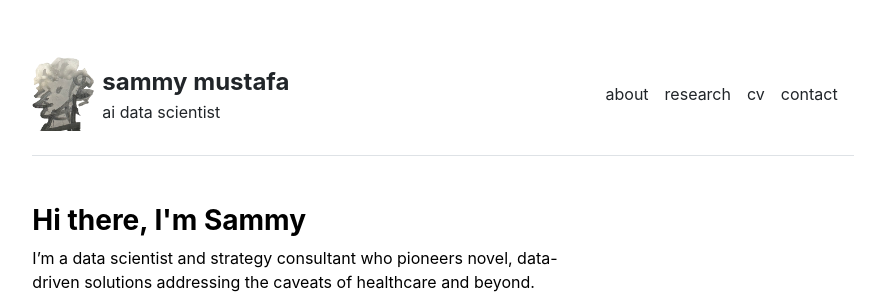
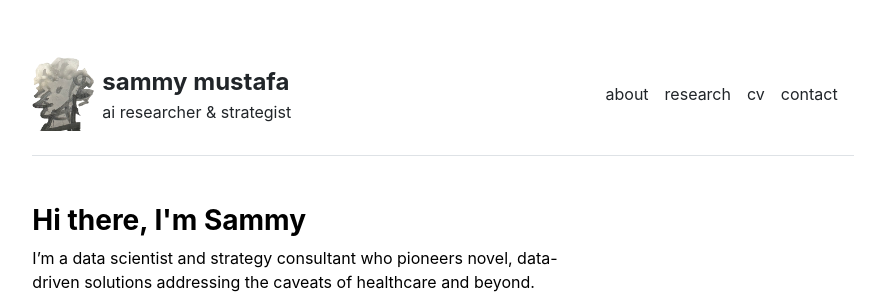
Before and after one commit to sammymustafa/sammymustafa.github.io, a Jekyll site: the page built from index.md, in a window 1280 px wide. Shown: the top 295 px of the page, without its empty margins (197-1082 px from the left). Built offline with Jekyll 4.4.1, drawn with Linux system fonts in a browser that asks for light colours.

Commit message:
Update _config.yml
updated website url

```diff
--- a/_config.yml
+++ b/_config.yml
@@ -1,6 +1,6 @@
-url: https://sammymustafa.github.io # the base hostname & protocol for your site, e.g. http://example.com
-baseurl: # the subpath of your site, e.g. /blog
+url: https://sammymustafa.com
+baseurl:
 logo: /assets/other_icon.png
-title: "sammy mustafa" # name of your site
-description: "ai data scientist"
+title: "sammy mustafa"
+description: "ai researcher & strategist"
 remote_theme: academic
```
